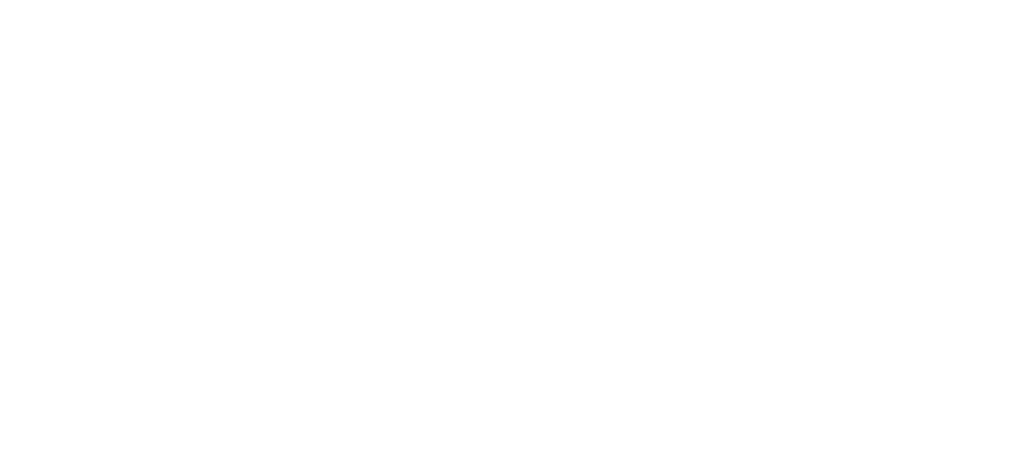
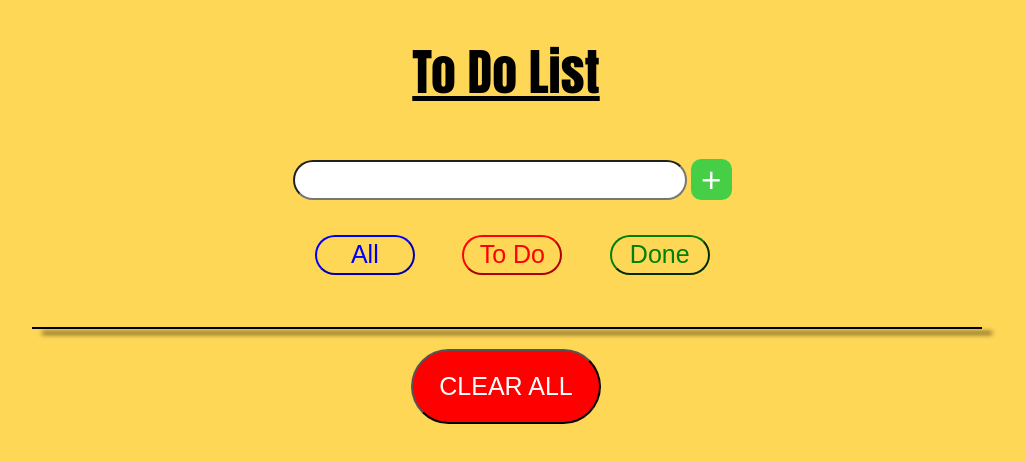
Before and after one commit to NathanZog/zogdoule_nathan_todolist, a plain HTML site: page index.html in a window 1280 px wide. Shown: the whole page, without its empty margins (134-1159 px from the left). Drawn offline with Linux system fonts and the light colour scheme.

Commit message:
derniere modifs avant font awesome

```diff
--- a/index.html
+++ b/index.html
@@ -15,6 +15,6 @@
 
 
 
-    <script src="./src/js/main.js"></script>
+    <script type="module" src="./src/js/main.js"></script>
 </body>
 </html>
--- a/public/css/style.css
+++ b/public/css/style.css
@@ -0,0 +1,130 @@
+body{
+    background-color: #FFD756;
+}
+
+.title{
+    text-align: center;
+    font-family: Impact, Haettenschweiler, 'Arial Narrow Bold', sans-serif;
+    font-size: 50px;
+    text-decoration: underline;
+}
+
+.divDouble{
+    display: flex;
+    flex-direction: column;
+    height: 150px;
+}
+.input{
+    height: 75px;
+    display: flex;
+    align-items: center;
+    justify-content: center;
+    justify-content: space-around;
+    width: 35%;
+    margin-left: 33%;
+
+}
+.inputText{
+    font-size: 30px;
+    border-radius: 2.5em/2.5em;
+    text-align: center;
+    outline: none;
+}
+.plus{
+    height: 41px;
+    width: 41px;
+    font-size: 35px;
+    background-color: rgb(70, 206, 70);
+    color: white;
+    border: none;
+    border-radius: 25%;
+
+}
+.buttons{
+    height: 75px;
+    width: 35%;
+    margin-left: 33%;
+    display: flex;
+    justify-content: center;
+    align-items: center;
+    justify-content: space-around;
+}
+.all{
+    width: 100px;
+    height: 40px;
+    font-size: 25px;
+    border-color: blue;
+    color:blue;
+    background-color: transparent;
+    border-radius: 2.5em/2.5em;
+}
+.todo{
+    width: 100px;
+    height: 40px;
+    font-size: 25px;
+    border-color: red;
+    color: red;
+    background-color: transparent;
+    border-radius: 2.5em/2.5em;
+}
+.done{
+    width: 100px;
+    height: 40px;
+    font-size: 25px;
+    border-color: green;
+    color: green;
+    background-color: transparent;
+    border-radius: 2.5em/2.5em;
+}
+.tasks{
+    display: flex;
+    flex-direction: column;
+    align-items: center;
+    width: 75%;
+    border: solid black 1px ;
+    margin-left: 12.5%;
+    margin-top: 35px;
+    box-shadow: black 10px 5px 5px;
+}
+.thing{
+    display: flex;
+    width: 80%;
+    height: 60px;
+    margin-top: 10px;
+    margin-bottom: 10px;
+    border: black solid 1px;
+    justify-content: center;
+    align-items: center;
+    justify-content: space-evenly;
+}
+.monInp{
+    height: 25px;
+    width: 25px;
+}
+.img1{
+    height : 50px;
+    width: 50px;
+}
+.img2{
+    height : 50px;
+    width: 50px;
+}
+.elem{
+    font-size: 25px;
+}
+
+.clear{
+    width: 100%;
+    height: 100px;
+    display: flex;
+    justify-content: center;
+    margin-top: 20px;
+}
+.clearBtn{
+    height: 75px;
+    width: 15%;
+    background-color: red;
+    color: white;
+    border-radius: 2.5em/2.5em;
+    font-size: 25px;
+}
--- a/src/js/main.js
+++ b/src/js/main.js
@@ -0,0 +1,48 @@
+import {titre,divDouble,divInput,divButtons,input,plusButton,btn1,btn2,btn3,divTasks,divClear,clearBtn} from "./structure.js";
+
+
+plusButton.addEventListener("click",() =>{
+    let elemToDo = document.createElement("div");
+    elemToDo.setAttribute("class", "thing")
+    let input1 = document.createElement("input");
+    input1.setAttribute("type", "checkbox");
+    let elem = document.createElement("p");
+    elem.innerText = input.value;
+    let button1 = document.createElement("button");
+    button1.setAttribute("class","img1")
+    let button2 = document.createElement("button");
+    button2.setAttribute("class","img2");
+    elemToDo.appendChild(input1)
+    elemToDo.appendChild(elem)
+    elemToDo.appendChild(button1)
+    elemToDo.appendChild(button2)
+    divTasks.appendChild(elemToDo);
+    input.value = "";
+})
+
+input.addEventListener("keyup",(e)=>{
+    if(e.keyCode == 13){
+    let elemToDo = document.createElement("div");
+    elemToDo.setAttribute("class", "thing")
+    let input1 = document.createElement("input");
+    input1.setAttribute("type", "checkbox");
+    input1.setAttribute("class", "monInp")
+    let elem = document.createElement("p");
+    elem.innerText = input.value;
+    elem.setAttribute("class","elem")
+    let button1 = document.createElement("button");
+    button1.setAttribute("class","img1")
+    let button2 = document.createElement("button");
+    button2.setAttribute("class","img2");
+    elemToDo.appendChild(input1)
+    elemToDo.appendChild(elem)
+    elemToDo.appendChild(button1)
+    elemToDo.appendChild(button2)
+    divTasks.appendChild(elemToDo);
+    input.value = "";
+    }
+});
+
+clearBtn.addEventListener("click", () =>{
+    divTasks.innerHTML = ""
+})
--- /dev/null
+++ b/src/js/structure.js
@@ -0,0 +1,59 @@
+let titre = document.createElement("h1");
+titre.innerText = "To Do List";
+document.body.appendChild(titre)
+titre.setAttribute("class", "title");
+
+let divDouble = document.createElement("div");
+divDouble.setAttribute("class","divDouble");
+document.body.appendChild(divDouble);
+
+let divInput = document.createElement("div");
+divInput.setAttribute("class","input");
+divDouble.appendChild(divInput);
+
+let input = document.createElement("input");
+input.setAttribute("class", "inputText");
+divInput.appendChild(input);
+
+let plusButton = document.createElement("button");
+plusButton.setAttribute("class", "plus");
+divInput.appendChild(plusButton);
+plusButton.innerText = "+"
+
+let divButtons = document.createElement("div");
+divButtons.setAttribute("class","buttons");
+divDouble.appendChild(divButtons);
+
+let btn1 = document.createElement("button");
+btn1.setAttribute("class","all");
+divButtons.appendChild(btn1);
+btn1.innerText = "All"
+
+let btn2 = document.createElement("button");
+btn2.setAttribute("class","todo");
+divButtons.appendChild(btn2);
+btn2.innerText = "To Do";
+
+let btn3 = document.createElement("button");
+btn3.setAttribute("class","done");
+divButtons.appendChild(btn3);
+btn3.innerText = "Done";
+
+let divTasks = document.createElement("div");
+divTasks.setAttribute("class","tasks");
+document.body.appendChild(divTasks);
+
+let divClear = document.createElement("div")
+divClear.setAttribute("class", "clear");
+document.body.appendChild(divClear)
+
+let clearBtn = document.createElement("button");
+clearBtn.setAttribute("class", "clearBtn");
+divClear.appendChild(clearBtn);
+clearBtn.innerText = "CLEAR ALL"
+
+
+
+
+
+export{titre,divDouble,divInput,divButtons,input,plusButton,btn1,btn2,btn3,divTasks,divClear,clearBtn}
```
